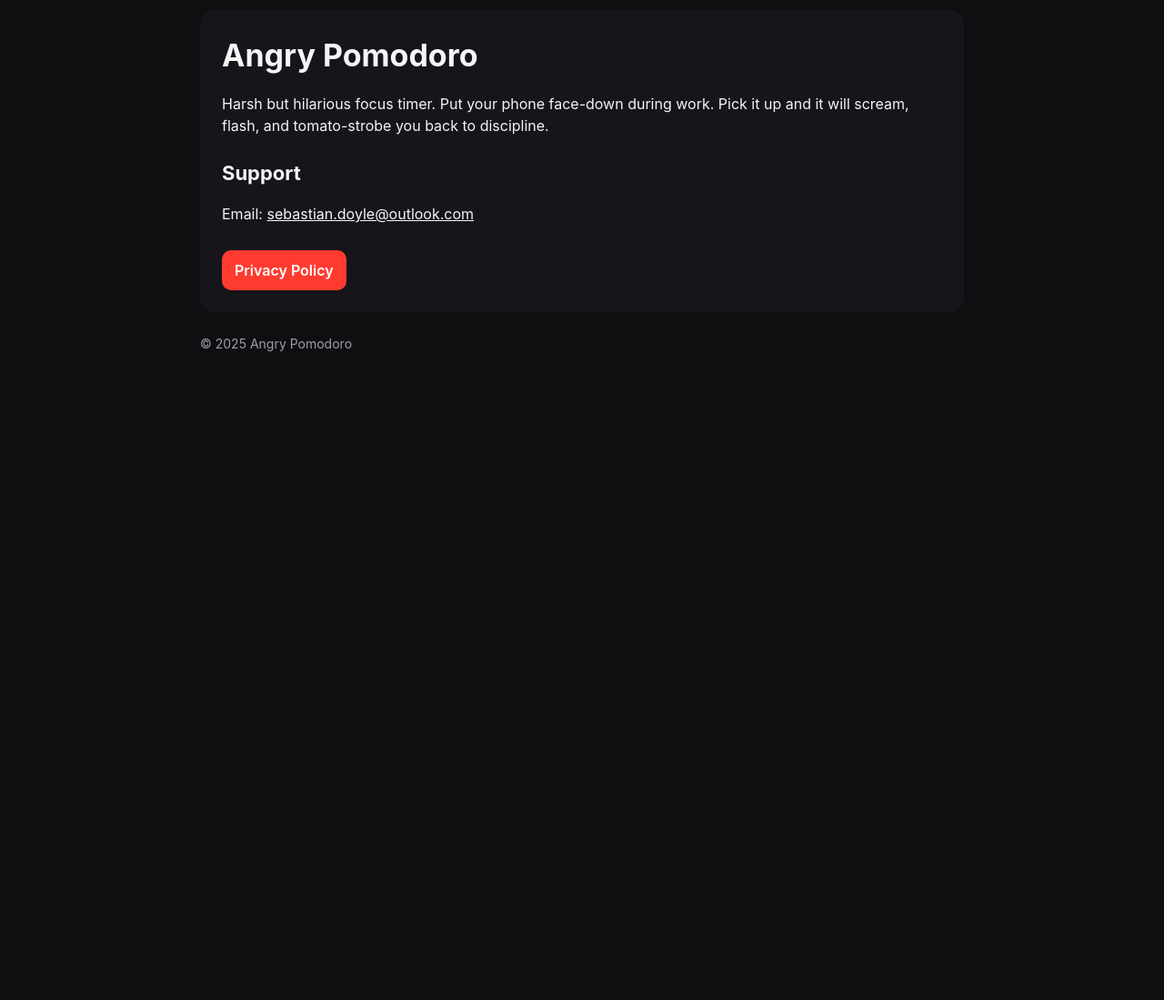
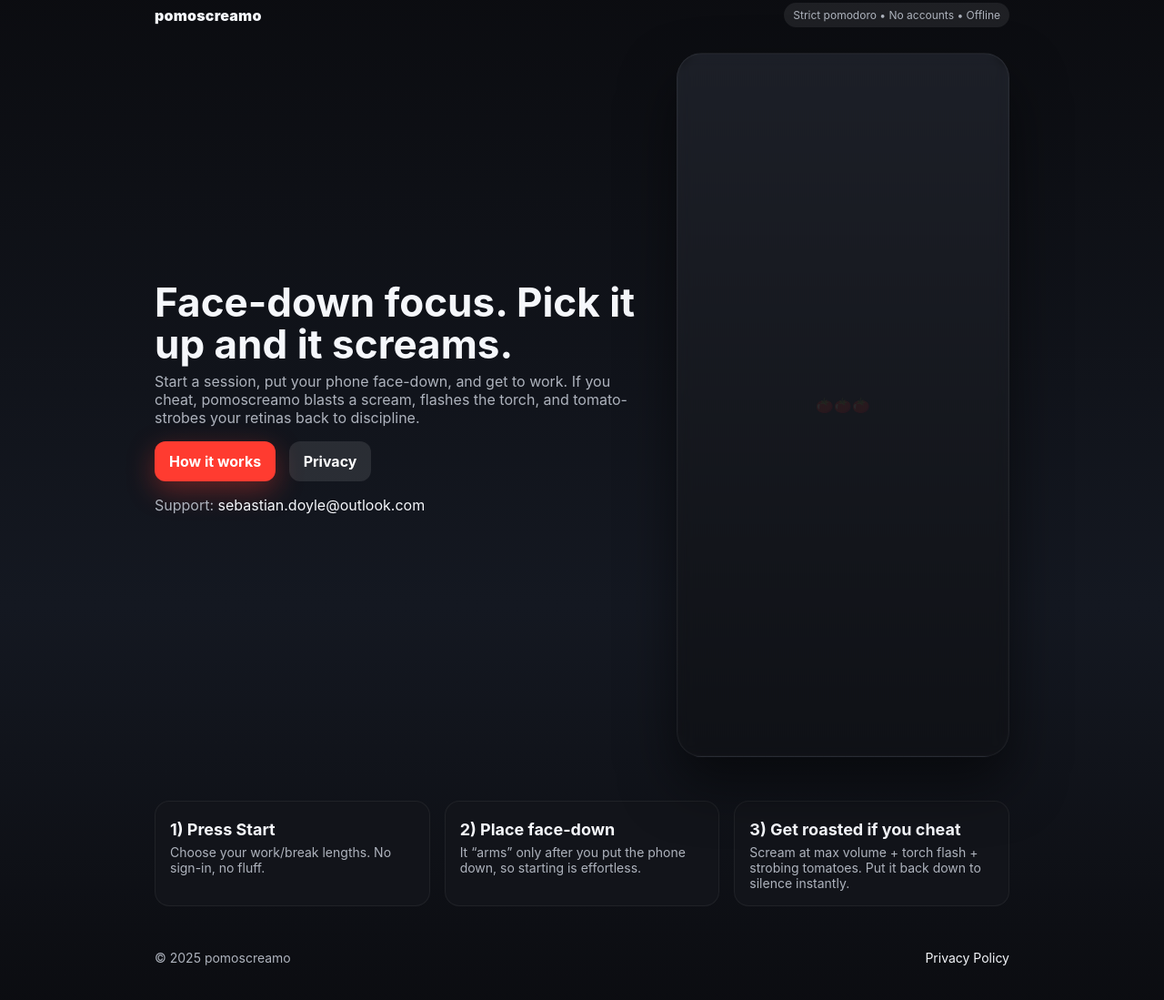
Before and after one commit to sebastiandoyle/AngryPomodoro, a plain HTML site: page docs/index.html in a window 1280 px wide. Shown: the part 29-1128 px from the top of the page at 91% size. Before the commit the page ends 800 px from the top, so only its background shows below. Drawn offline with Linux system fonts and the light colour scheme.

Commit message:
Marketing landing for pomoscreamo: hero, features, links

```diff
--- a/docs/index.html
+++ b/docs/index.html
@@ -3,30 +3,79 @@
 <head>
   <meta charset="utf-8" />
   <meta name="viewport" content="width=device-width, initial-scale=1" />
-  <title>Angry Pomodoro — Support</title>
+  <title>pomoscreamo — The strict face-down Pomodoro</title>
+  <meta name="description" content="Put your phone face-down. Pick it up and pomoscreamo screams, flashes, and tomato-strobes you back to focus." />
   <style>
-    :root{--bg:#0f0f12;--fg:#f5f5f7;--muted:#9aa0a6;--accent:#ff3b30;--card:#15151a}
-    html,body{margin:0;padding:0;background:var(--bg);color:var(--fg);font:16px/1.5 -apple-system,BlinkMacSystemFont,Segoe UI,Inter,Helvetica,Arial,sans-serif}
-    .wrap{max-width:840px;margin:40px auto;padding:0 20px}
-    .card{background:var(--card);border-radius:16px;padding:24px}
-    h1{font-size:34px;margin:0 0 8px}
-    h2{font-size:22px;margin:24px 0 8px}
-    a{color:var(--fg)}
-    .cta{display:inline-block;margin-top:12px;background:var(--accent);color:#fff;padding:10px 14px;border-radius:10px;text-decoration:none;font-weight:600}
-    ul{padding-left:18px}
-    footer{margin-top:24px;color:var(--muted);font-size:14px}
+    :root{
+      --bg:#0b0c10; --fg:#f5f7fb; --muted:#aeb3bd; --accent:#ff3b30; --card:#12141a; --glow:#ff6b60;
+    }
+    *{box-sizing:border-box}
+    html,body{margin:0;padding:0;background:linear-gradient(180deg,#0b0c10 0%, #141821 60%, #0b0c10 100%);color:var(--fg);font-family:-apple-system,BlinkMacSystemFont,Segoe UI,Inter,Helvetica,Arial,sans-serif}
+    a{color:var(--fg);text-decoration:none}
+    .wrap{max-width:980px;margin:0 auto;padding:32px 20px}
+    .nav{display:flex;align-items:center;justify-content:space-between;margin-bottom:28px}
+    .brand{font-weight:900;letter-spacing:.2px}
+    .chip{background:rgba(255,255,255,.08);padding:6px 10px;border-radius:999px;font-size:12px;color:var(--muted)}
+    .hero{display:grid;grid-template-columns:1.2fr .8fr;gap:24px;align-items:center}
+    .hero h1{font-size:44px;line-height:1.05;margin:0 0 8px}
+    .hero p{color:var(--muted);margin:0 0 16px}
+    .cta{display:inline-block;background:var(--accent);color:#fff;padding:12px 16px;border-radius:12px;font-weight:700;box-shadow:0 10px 30px rgba(255,59,48,.35)}
+    .ghost{background:rgba(255,255,255,.1);box-shadow:none;margin-left:10px}
+    .phone{
+      aspect-ratio:9/19;border-radius:28px;background:linear-gradient(180deg,#1c1f27,#0f1116);border:1px solid rgba(255,255,255,.06);
+      box-shadow:0 30px 60px rgba(0,0,0,.5), 0 0 0 1px rgba(255,255,255,.04) inset; position:relative; overflow:hidden
+    }
+    .phone:before{content:"";position:absolute;inset:0;backdrop-filter:blur(6px)}
+    .phone .tomato{position:absolute;inset:0;display:grid;place-items:center;opacity:.08}
+    .features{margin:48px 0;display:grid;gap:16px;grid-template-columns:repeat(3,minmax(0,1fr))}
+    .card{background:var(--card);border:1px solid rgba(255,255,255,.06);border-radius:16px;padding:16px}
+    .card h3{margin:4px 0 6px;font-size:18px}
+    .card p{margin:0;color:var(--muted);font-size:14px}
+    .footer{display:flex;justify-content:space-between;align-items:center;margin:36px 0;color:var(--muted);font-size:14px}
+    @media (max-width:900px){.hero{grid-template-columns:1fr}.phone{height:420px}}
   </style>
 </head>
 <body>
   <div class="wrap">
-    <div class="card">
-      <h1>Angry Pomodoro</h1>
-      <p>Harsh but hilarious focus timer. Put your phone face-down during work. Pick it up and it will scream, flash, and tomato-strobe you back to discipline.</p>
-      <h2>Support</h2>
-      <p>Email: <a href="mailto:sebastian.doyle@outlook.com">sebastian.doyle@outlook.com</a></p>
-      <a class="cta" href="./privacy.html">Privacy Policy</a>
+    <div class="nav">
+      <div class="brand">pomoscreamo</div>
+      <div class="chip">Strict pomodoro • No accounts • Offline</div>
     </div>
-    <footer>© <span id="y"></span> Angry Pomodoro</footer>
+
+    <section class="hero">
+      <div>
+        <h1>Face-down focus. Pick it up and it screams.</h1>
+        <p>Start a session, put your phone face-down, and get to work. If you cheat, pomoscreamo blasts a scream, flashes the torch, and tomato-strobes your retinas back to discipline.</p>
+        <p>
+          <a class="cta" href="#how">How it works</a>
+          <a class="cta ghost" href="./privacy.html">Privacy</a>
+        </p>
+        <p style="margin-top:10px;color:var(--muted)">Support: <a href="mailto:sebastian.doyle@outlook.com">sebastian.doyle@outlook.com</a></p>
+      </div>
+      <div class="phone">
+        <div class="tomato">🍅🍅🍅</div>
+      </div>
+    </section>
+
+    <section id="how" class="features">
+      <div class="card">
+        <h3>1) Press Start</h3>
+        <p>Choose your work/break lengths. No sign-in, no fluff.</p>
+      </div>
+      <div class="card">
+        <h3>2) Place face-down</h3>
+        <p>It “arms” only after you put the phone down, so starting is effortless.</p>
+      </div>
+      <div class="card">
+        <h3>3) Get roasted if you cheat</h3>
+        <p>Scream at max volume + torch flash + strobing tomatoes. Put it back down to silence instantly.</p>
+      </div>
+    </section>
+
+    <div class="footer">
+      <span>© <span id="y"></span> pomoscreamo</span>
+      <span><a href="./privacy.html">Privacy Policy</a></span>
+    </div>
   </div>
   <script>document.getElementById('y').textContent=new Date().getFullYear()</script>
 </body>
```
Also changed, not shown: docs/privacy.html (+4 -4 lines).
